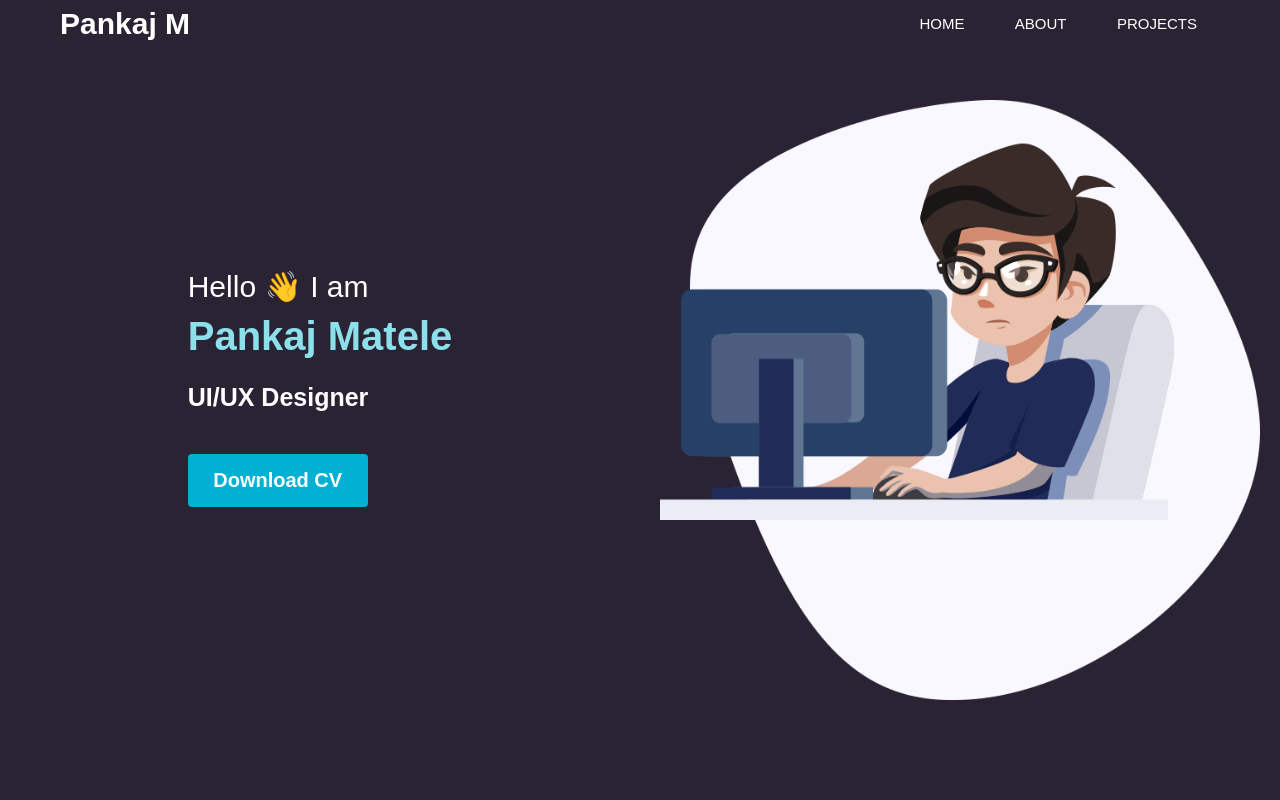
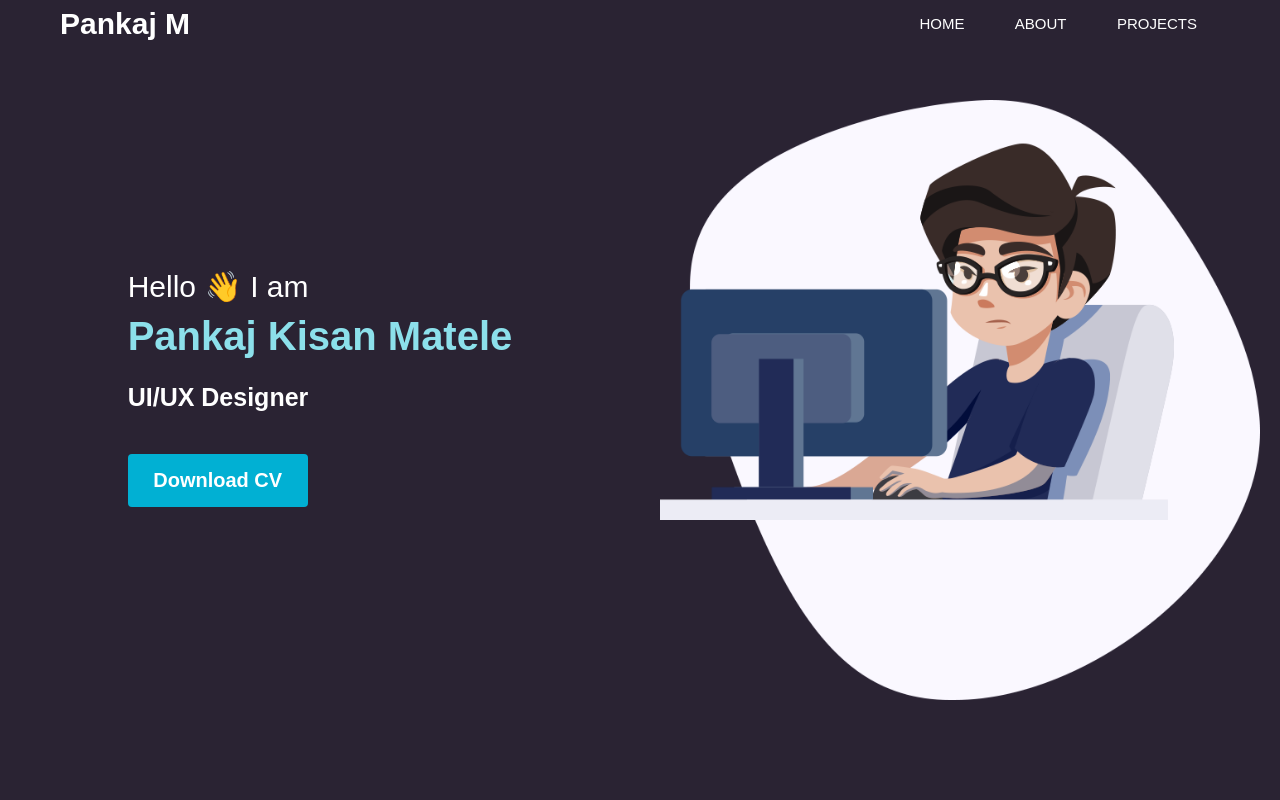
Before and after one commit to pankajmatele19/DevOps, a plain HTML site: page index.html in a window 1280 px wide. Shown: the top 800 px of the page. Drawn offline with Linux system fonts and the light colour scheme.

Commit message:
Name changed

```diff
--- a/index.html
+++ b/index.html
@@ -28,7 +28,7 @@
             <div class="i-left-wrapper">
                 <h2 class="i-intro">Hello <span>&#128075</span> I am
                 </h2>
-                <h1 class="i-name">Pankaj Matele</h1>
+                <h1 class="i-name">Pankaj Kisan Matele</h1>
                 <div class="i-title">
                     <div class="i-title-wrapper">
                         <div class="i-title-item">Web Developer</div>
```
